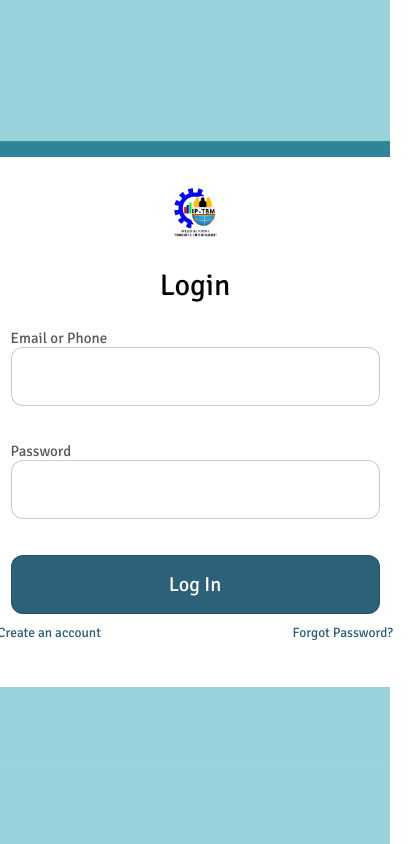
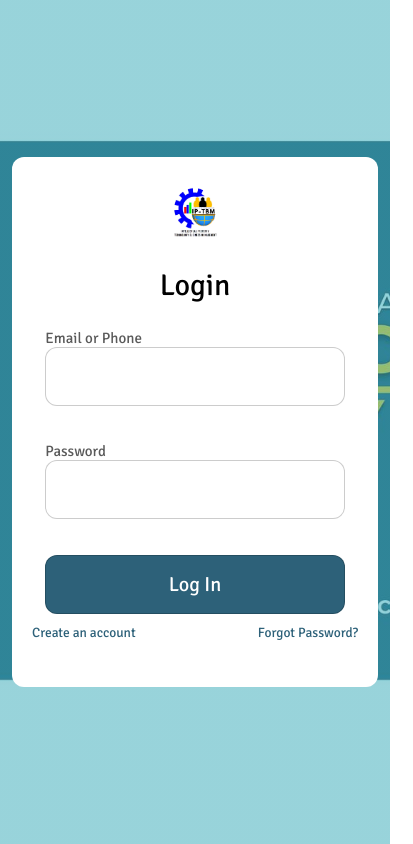
Before and after one commit to progchris00/LSPU-IPTBM-RTMS, a React (Vite) app: page /auth/login in a window 390 px wide. Shown: the whole page, 413 px wide, since content can reach past the window. Built offline with nearby package versions, Linux system fonts and the light colour scheme.

Commit message:
feature: responsive form container and input fiels on login page
Changed fixed sizes to percents

```diff
--- a/src/index.css
+++ b/src/index.css
@@ -34,20 +34,25 @@ main {
   height: 100vh;
   display: flex;
   align-items: center;
-  justify-content: center;
 
   background-image: url("./assets/images/background-image.png");
   background-size: cover;
+}
+
+.form-container {
+  width: 100%;
+  padding: 0 12px;
 }
 
 .container {
   border-radius: 12px;
   background-color: white;
   padding: 20px;
+  margin: auto;
 }
 
 .form-fieldset input {
-  width: 369px;
+  width: 100%;
   height: 59px;
   border-radius: 12px;
   border: 1px solid var(--input-border);
@@ -55,7 +60,7 @@ main {
 }
 
 .form-fieldset label {
-  width: 369px;
+  width: 100%;
 }
 
 .form-fieldset input:focus {
@@ -84,7 +89,7 @@ main {
 
 .container.login {
   height: 530px;
-  width: 442px;
+  max-width: 442px;
 }
 
 .container.sign-up {
@@ -100,6 +105,10 @@ main {
 .container.reset {
   height: 530px;
   width: 442px;
+}
+
+#login-form {
+  width: 100%;
 }
 
 /* End of container size */
--- a/src/pages/auth/login.jsx
+++ b/src/pages/auth/login.jsx
@@ -4,6 +4,7 @@ import { Link } from "react-router-dom";
 function LoginPage() {
   return (
     <main className="overlay">
+      <div className="form-container">
         <div className="login container flex-center-column">
           <img src={FormLogo} alt="" id="form-logo" />
           <h1 id="form-heading">Login</h1>
@@ -29,6 +30,7 @@ function LoginPage() {
             <Link to="/auth/forgot-password">Forgot Password?</Link>
           </div>
         </div>
+      </div>
     </main>
   );
 }
```
Lines whose indentation alone changed are shown as unchanged.
